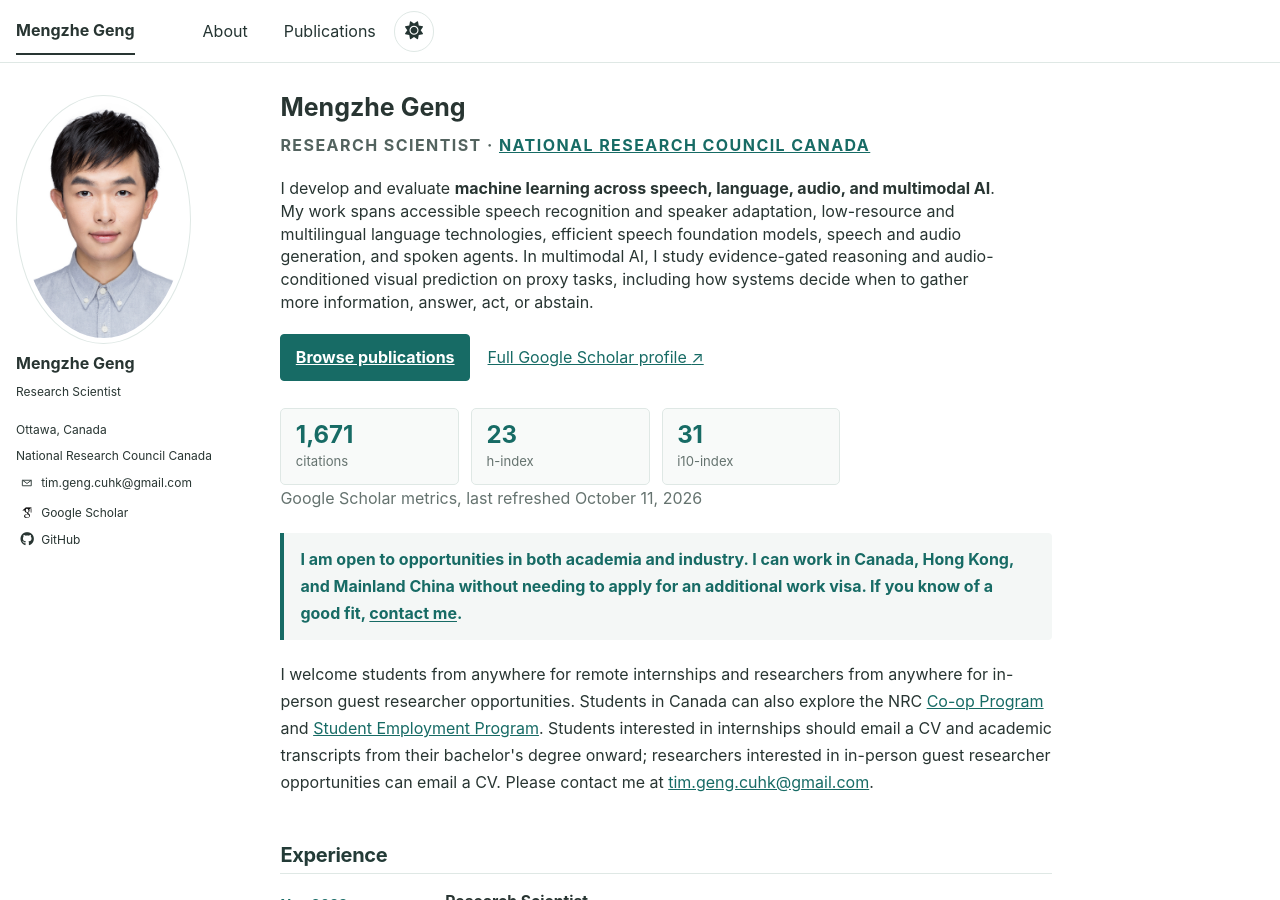
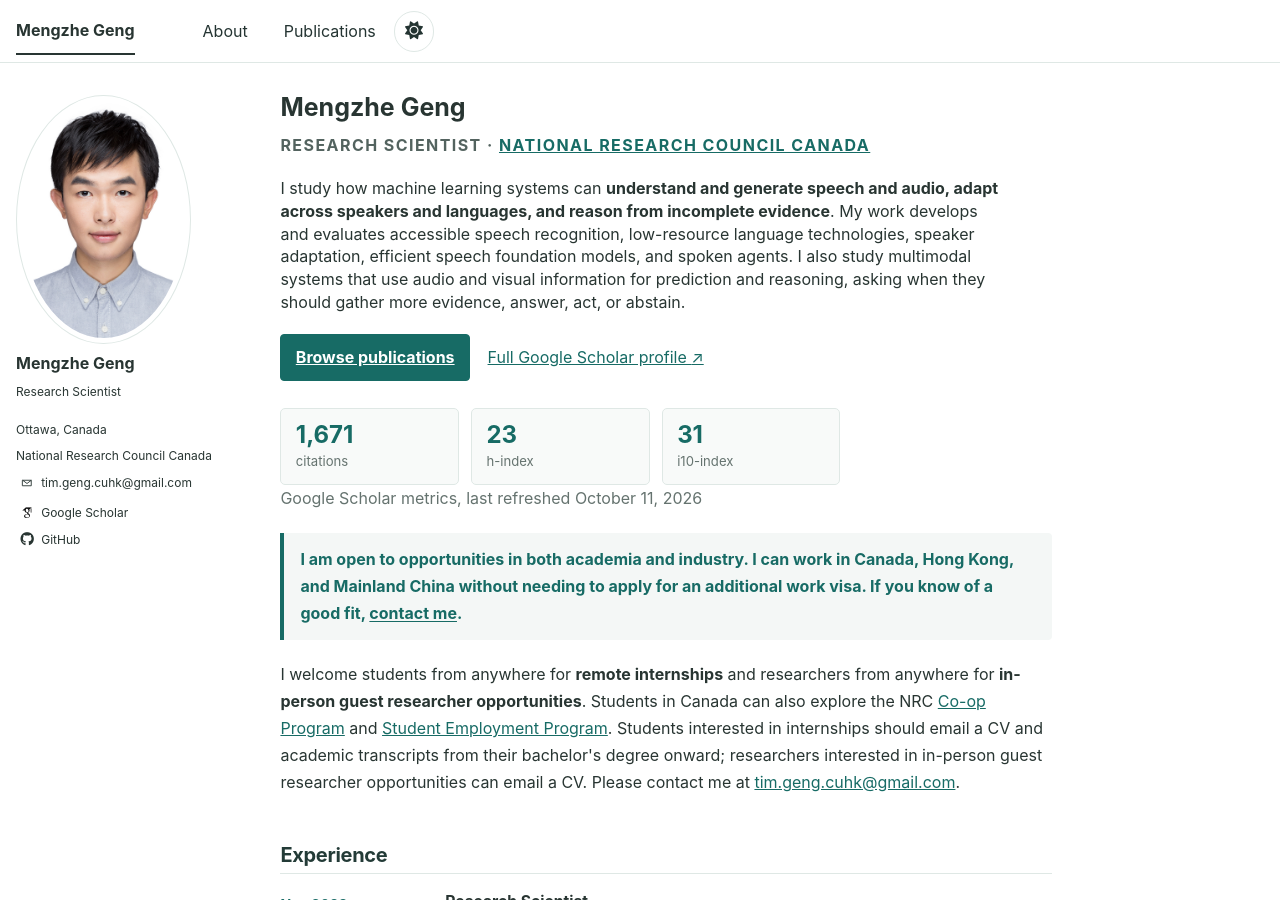
Before and after one commit to MENGZHEGENG/MENGZHEGENG.github.io, a Jekyll site: the page built from _pages/about.md, in a window 1280 px wide and 900 px high. Built offline with Jekyll 4.4.1, drawn with Linux system fonts in a browser that asks for light colours; some web fonts are replaced.

Commit message:
Refine homepage research summary and invitations

```diff
--- a/_includes/footer.html
+++ b/_includes/footer.html
@@ -38,6 +38,9 @@
         <span>The 30-day count is temporarily unavailable.</span>
       {% endif %}
     </p>
+    {% if site.data.statable_visitor_count.refreshed_at_utc %}
+      <p class="visitor-counter__updated">Updated <time datetime="{{ site.data.statable_visitor_count.refreshed_at_utc | date_to_xmlschema }}">{{ site.data.statable_visitor_count.refreshed_at_utc | date: "%b %-d, %Y at %H:%M UTC" }}</time></p>
+    {% endif %}
     {% if site.data.statable_visitor_count.countries_available and site.data.statable_visitor_count.countries.size > 0 %}
       <details class="visitor-counter__locations">
         <summary>
--- a/_pages/about.md
+++ b/_pages/about.md
@@ -8,7 +8,7 @@ classes: wide
 
 <p class="eyebrow">Research Scientist <span aria-hidden="true">·</span> <a href="https://nrc.canada.ca/en">National Research Council Canada</a></p>
 
-<p class="lede">I develop and evaluate <strong>machine learning across speech, language, audio, and multimodal AI</strong>. My work spans accessible speech recognition and speaker adaptation, low-resource and multilingual language technologies, efficient speech foundation models, speech and audio generation, and spoken agents. In multimodal AI, I study evidence-gated reasoning and audio-conditioned visual prediction on proxy tasks, including how systems decide when to gather more information, answer, act, or abstain.</p>
+<p class="lede">I study how machine learning systems can <strong>understand and generate speech and audio, adapt across speakers and languages, and reason from incomplete evidence</strong>. My work develops and evaluates accessible speech recognition, low-resource language technologies, speaker adaptation, efficient speech foundation models, and spoken agents. I also study multimodal systems that use audio and visual information for prediction and reasoning, asking when they should gather more evidence, answer, act, or abstain.</p>
 
 <p class="profile-actions"><a class="button-link" href="/publications/">Browse publications</a> <a href="{{ site.author.googlescholar }}">Full Google Scholar profile <span aria-hidden="true">↗</span></a></p>
 
@@ -20,7 +20,7 @@ classes: wide
 <p class="stats-note">Google Scholar metrics, last refreshed {{ site.data.scholar_metrics.updated_at | date: "%B %-d, %Y" }}</p>
 
 <p class="availability-notice"><strong>I am open to opportunities in both academia and industry. I can work in Canada, Hong Kong, and Mainland China without needing to apply for an additional work visa. If you know of a good fit, <a href="mailto:tim.geng.cuhk@gmail.com">contact me</a>.</strong></p>
-<p class="collaboration-invitation">I welcome students from anywhere for remote internships and researchers from anywhere for in-person guest researcher opportunities. Students in Canada can also explore the NRC <a href="https://www.nrc.canada.ca/en/corporate/careers/nrc-co-op-program" target="_blank" rel="noopener noreferrer">Co-op Program</a> and <a href="https://nrc.canada.ca/en/corporate/careers/nrc-student-employment-program" target="_blank" rel="noopener noreferrer">Student Employment Program</a>. Students interested in internships should email a CV and academic transcripts from their bachelor's degree onward; researchers interested in in-person guest researcher opportunities can email a CV. Please contact me at <a href="mailto:tim.geng.cuhk@gmail.com">tim.geng.cuhk@gmail.com</a>.</p>
+<p class="collaboration-invitation">I welcome students from anywhere for <strong>remote internships</strong> and researchers from anywhere for <strong>in-person guest researcher opportunities</strong>. Students in Canada can also explore the NRC <a href="https://www.nrc.canada.ca/en/corporate/careers/nrc-co-op-program" target="_blank" rel="noopener noreferrer">Co-op Program</a> and <a href="https://nrc.canada.ca/en/corporate/careers/nrc-student-employment-program" target="_blank" rel="noopener noreferrer">Student Employment Program</a>. Students interested in internships should email a CV and academic transcripts from their bachelor's degree onward; researchers interested in in-person guest researcher opportunities can email a CV. Please contact me at <a href="mailto:tim.geng.cuhk@gmail.com">tim.geng.cuhk@gmail.com</a>.</p>
 
 <h2 id="experience">Experience</h2>
 <div class="timeline-entry">
```
